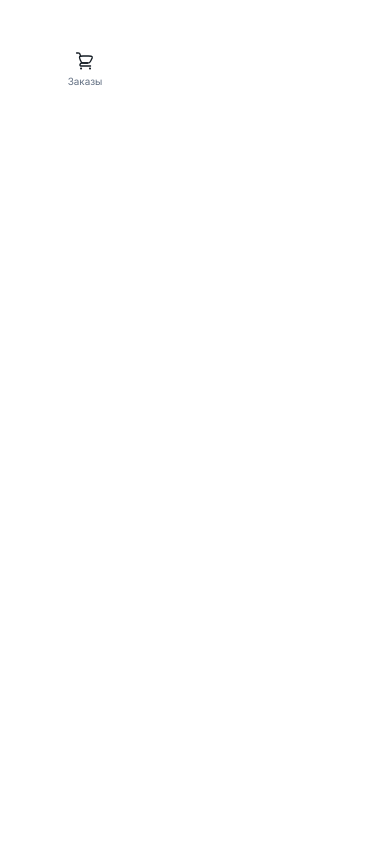
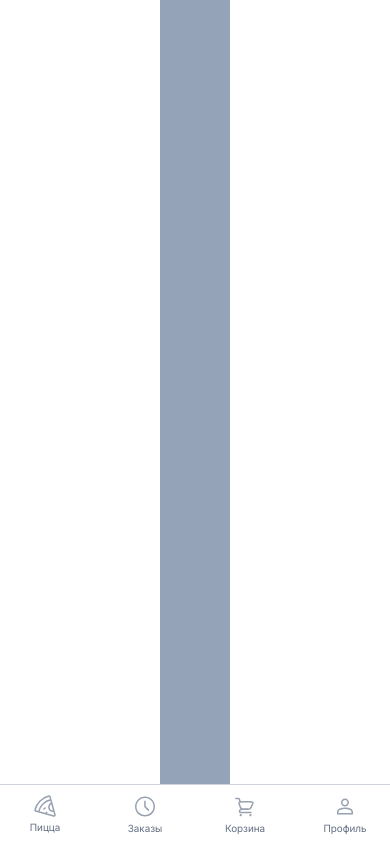
Before and after one commit to Anastasiya-Stavrova/pizza-shift-2025-rewiew, a Next.js app: page / in a window 390 px wide. Shown: the top 844 px of the page. Built offline with nearby package versions, Linux system fonts and the light colour scheme; no server answers.

Commit message:
Добавлен BottomNav

```diff
--- a/src/app/_components/bottom-nav.tsx
+++ b/src/app/_components/bottom-nav.tsx
@@ -1,7 +1,44 @@
-interface BottomNavProps {
-  className?: string;
-}
+import { ROUTES } from "@/constants";
 
-export const BottomNav = ({ className }: BottomNavProps) => {
-  return <div>BottomNav</div>;
+import {
+  NavLink,
+  UserIcon,
+  PizzaIcon,
+  SigninIcon,
+  TimeIcon,
+  BasketIcon,
+} from "@/components";
+
+export const BottomNav = () => {
+  const isLogged = true;
+
+  return (
+    <nav className="flex sm:hidden w-full bg-background items-center justify-between fixed bottom-0 border-t border-[#CED2DA]">
+      <NavLink text="Пицца" href={ROUTES.ROOT}>
+        <PizzaIcon fill="#97A1AF" />
+      </NavLink>
+
+      {isLogged && (
+        <>
+          <NavLink text="Заказы" href={ROUTES.ORDERS}>
+            <TimeIcon fill="#97A1AF" />
+          </NavLink>
+
+          <NavLink text="Корзина" href={ROUTES.BASKET}>
+            <BasketIcon fill="#97A1AF" />
+          </NavLink>
+
+          <NavLink text="Профиль" href={ROUTES.PROFILE}>
+            <UserIcon fill="#97A1AF" />
+          </NavLink>
+        </>
+      )}
+
+      {!isLogged && (
+        <NavLink text="Войти" href={ROUTES.SIGNIN}>
+          <SigninIcon fill="#97A1AF" />
+        </NavLink>
+      )}
+    </nav>
+  );
 };
--- a/src/app/_components/index.ts
+++ b/src/app/_components/index.ts
@@ -1,2 +1,3 @@
 export { Providers } from "./providers";
 export { Header } from "./header";
+export { BottomNav } from "./bottom-nav";
--- a/src/app/globals.css
+++ b/src/app/globals.css
@@ -9,10 +9,14 @@
   font-family: var(--font-inter), sans-serif;
 }
 
+html {
+  overflow-x: hidden;
+}
+
 body,
 main {
-  min-height: 100vh;
-  min-width: 100vw;
+  height: 100%;
+  width: 100%;
 }
 
 @media screen and (prefers-reduced-motion: reduce) {
--- a/src/app/layout.tsx
+++ b/src/app/layout.tsx
@@ -3,7 +3,7 @@ import type { Metadata } from "next";
 import { cn } from "@/lib";
 import { inter } from "./fonts/font";
 
-import { Providers, Header } from "./_components";
+import { Providers, Header, BottomNav } from "./_components";
 
 import "./globals.css";
 
@@ -26,6 +26,7 @@ export default function RootLayout({
           <Providers>
             <Header />
             {children}
+            <BottomNav />
           </Providers>
         </main>
       </body>
--- a/src/app/page.tsx
+++ b/src/app/page.tsx
@@ -4,10 +4,12 @@ import { useMedia } from "react-use";
 
 export default function Home() {
   return (
-    <div className="w-full mx-auto p-10">
-      <NavLink text="Заказы" href={"/orders"}>
-        <BasketIcon />
-      </NavLink>
+    <div className="w-[70px] mx-auto">
+      <div className="w-full h-[500px] bg-slate-400"></div>
+      <div className="w-full h-[500px] bg-slate-400"></div>
+      <div className="w-full h-[500px] bg-slate-400"></div>
+      <div className="w-full h-[500px] bg-slate-400"></div>
+      <div className="w-full h-[500px] bg-slate-400"></div>
     </div>
   );
 }
--- a/src/components/shared/nav-link.tsx
+++ b/src/components/shared/nav-link.tsx
@@ -12,7 +12,7 @@ interface NavLinkProps {
 export const NavLink = ({ children, text, href }: NavLinkProps) => {
   return (
     <Link href={href}>
-      <div className="h-[59px] sm:h-fit w-[90px] sm:w-fit flex flex-col sm:flex-row items-center justify-center gap-[2px] sm:gap-4 pt-[9px] pb-[10px] sm:p-0">
+      <div className="h-[59px] sm:h-fit w-[90px] sm:w-fit flex flex-col sm:flex-row items-center justify-center gap-[2px] sm:gap-4">
         {children}
         <Typography
           text={text}
```
